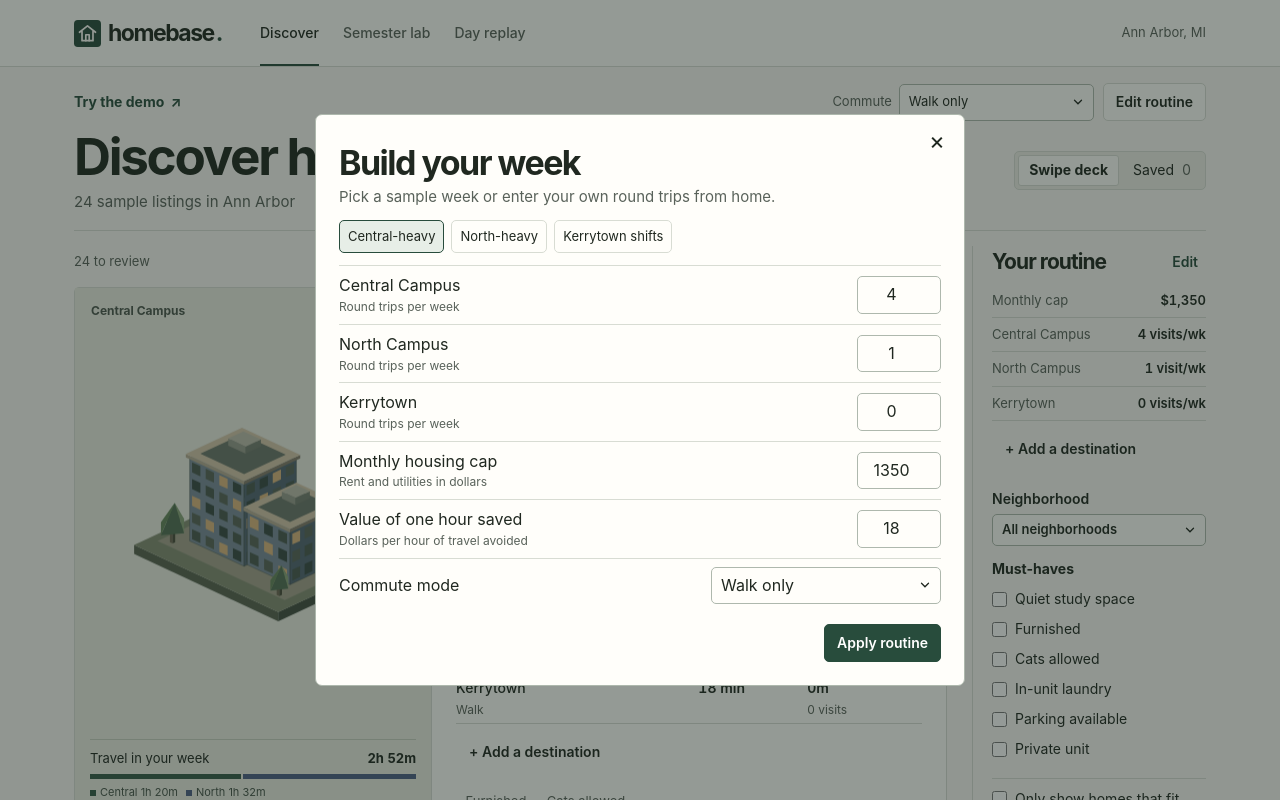
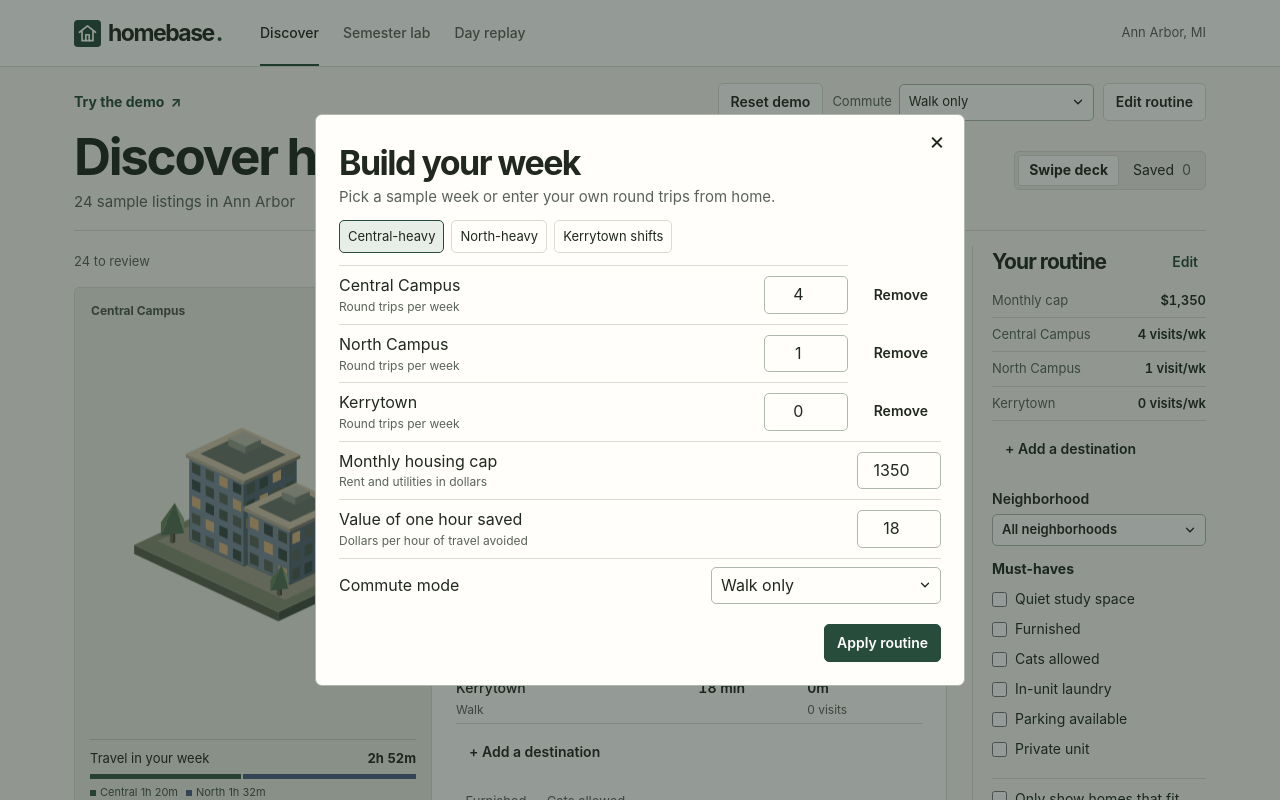
Before and after one commit to richito-g/hackthelease, a React (Vite) app: page / in a window 1280 px wide. Both pictures are taken after a click on the button "Edit routine". Shown: the top 800 px of the page. Built offline with nearby package versions, Linux system fonts and the light colour scheme.

Commit message:
Add destination removal and demo reset

```diff
--- a/src/discover.jsx
+++ b/src/discover.jsx
@@ -88,7 +88,7 @@ function CompareSaved({homes,routine,onClose}) {
     ['Rent + utilities',home=>cash(home.rent)+' + '+cash(home.utilities)],
     ['Budget fit',home=>home.eligible?cash(routine.budget-home.monthly)+' left':cash(home.overBudget)+' over'],
     ['Weekly travel',home=>duration(home.weekly)],
-    ...routine.names.map((name,index)=>[name,home=>home.trips[index].out.minutes+' min · '+home.trips[index].out.label]),
+    ...routine.names.flatMap((name,index)=>routine.hiddenCampuses?.includes(index) && !routine.days[index] ? [] : [[name,home=>home.trips[index].out.minutes+' min · '+home.trips[index].out.label]]),
     ['Amenities',home=>home.features.map(need=>housingNeeds[need]).join(', ')],
     ['Must-haves missed',home=>home.missing.map(need=>housingNeeds[need]).join(', ') || 'None']
   ];
@@ -148,6 +148,11 @@ export default function Discover({routine:baseRoutine,deck,setDeck,onEdit,showSa
   function toggleNeed(key) {
     setDeck(current=>({...current,needs:current.needs.includes(key) ?
       current.needs.filter(need=>need!==key) : [...current.needs,key]}));
+  }
+
+  function removePlace(place) {
+    setDeck(current=>({...current,places:current.places.filter(p=>placeKey(p)!==placeKey(place))}));
+    setStatus('Removed '+place.name+' from your routine.');
   }
 
   function removeSaved(id) {
@@ -213,14 +218,14 @@ export default function Discover({routine:baseRoutine,deck,setDeck,onEdit,showSa
         <div className="profile-heading"><h2>Your routine</h2><button className="text-button" onClick={onEdit}>Edit</button></div>
         <dl id="deck-routine">
           <div><dt>Monthly cap</dt><dd>{cash(routine.budget)}</dd></div>
-          {destinations.map((name,index)=><div key={name}><dt>{name}</dt><dd>{routine.days[index]} {routine.days[index]===1?'visit':'visits'}/wk</dd></div>)}
+          {destinations.map((name,index)=>!routine.hiddenCampuses?.includes(index) || routine.days[index] ? <div key={name}><dt>{name}</dt><dd>{routine.days[index]} {routine.days[index]===1?'visit':'visits'}/wk</dd></div> : null)}
         </dl>
         {places.map((place,index)=><div className="custom-place" key={placeKey(place)}>
           <label>{place.name}<select aria-label={'Weekly visits to '+place.name} value={place.visits} onChange={event=>{
             const visits=Number(event.target.value);
             setDeck(current=>({...current,places:current.places.map((p,i)=>i===index?{...p,visits}:p)}));
           }}>{Array.from({length:8},(_,n)=><option key={n} value={n}>{n} visits/wk</option>)}</select></label>
-          <button className="text-button" aria-label={'Remove '+place.name} onClick={()=>setDeck(current=>({...current,places:current.places.filter(p=>placeKey(p)!==placeKey(place))}))}>Remove</button>
+          <button className="text-button" aria-label={'Remove '+place.name} onClick={()=>removePlace(place)}>Remove</button>
         </div>)}
         <button className="text-button add-place" onClick={()=>setPicker(true)}>+ Add a destination</button>
         <label className="area-filter">Neighborhood<select value={area} onChange={event=>setArea(event.target.value)}>
@@ -234,7 +239,7 @@ export default function Discover({routine:baseRoutine,deck,setDeck,onEdit,showSa
           onChange={event=>{const onlyFit=event.target.checked;setDeck(current=>({...current,onlyFit}));}} /> Only show homes that fit</label>
       </aside>
     </div>}
-    {picker && <PlacePicker homes={showSaved || !home ? saved : [home,...saved]} savedView={showSaved} places={places} onClose={()=>setPicker(false)} onAdd={place=>{
+    {picker && <PlacePicker homes={showSaved || !home ? saved : [home,...saved]} savedView={showSaved} onRemove={removePlace} places={places} onClose={()=>setPicker(false)} onAdd={place=>{
       setDeck(current=>current.places.some(p=>placeKey(p)===placeKey(place)) ? current : {...current,places:[...current.places,place]});
       setPicker(false); setStatus('Added '+place.name+' to your routine.');
     }}/>}
--- a/src/main.jsx
+++ b/src/main.jsx
@@ -1,10 +1,11 @@
 import React, { useEffect, useState } from 'react';
 import { createRoot } from 'react-dom/client';
+import { placeKey } from '../places.js';
 import { cash, destinations, presets } from '../model.js';
 import Discover from './discover.jsx';
 import Showcase from './showcase.jsx';
 import { DayReplay, SemesterLab } from './labs.jsx';
-import { modes, useDeck, useRoutine } from './state.js';
+import { modes, restoreDeck, useDeck, useRoutine } from './state.js';
 import { Dialog } from './ui.jsx';
 import '../style.css';
 
@@ -14,8 +15,16 @@ function currentPage() {
   return Object.hasOwn(pages,page) || page==='demo' ? page : 'discover';
 }
 
-function RoutineEditor({routine,onApply,onClose}) {
+function RoutineEditor({routine,places,onApply,onClose}) {
   const [draft,setDraft]=useState(routine);
+  const [removed,setRemoved]=useState([]);
+  function toggleCampus(index,include) {
+    const days=[...draft.days];
+    days[index]=include?1:0;
+    const hiddenCampuses=(draft.hiddenCampuses ?? []).filter(i=>i!==index);
+    if (!include) hiddenCampuses.push(index);
+    setDraft({...draft,days,hiddenCampuses});
+  }
   const names={central:'Central-heavy',north:'North-heavy',market:'Kerrytown shifts'};
   return <Dialog onClose={onClose}>
     <h2 id="dialog-title">Build your week</h2>
@@ -23,15 +32,20 @@ function RoutineEditor({routine,onApply,onClose}) {
     <div className="seg" role="group" aria-label="Sample weeks">{Object.entries(presets).map(([key,preset])=>{
       const active=preset.days.every((n,index)=>n===draft.days[index]);
       return <button key={key} aria-pressed={active} className={active?'selected':undefined}
-        onClick={()=>setDraft({...draft,days:preset.days})}>{names[key]}</button>;
+        onClick={()=>setDraft({...draft,days:preset.days,hiddenCampuses:[]})}>{names[key]}</button>;
     })}</div>
-    <form onSubmit={event=>{event.preventDefault();onApply({...draft,days:draft.days.map(Number),budget:Number(draft.budget),value:Number(draft.value)});}}>
-      {destinations.map((name,index)=><label className="formrow" key={name}>
+    <form onSubmit={event=>{event.preventDefault();onApply({...draft,days:draft.days.map(Number),budget:Number(draft.budget),value:Number(draft.value)},removed);}}>
+      {destinations.map((name,index)=>draft.hiddenCampuses?.includes(index) && !draft.days[index]
+        ? <button type="button" key={name} onClick={()=>toggleCampus(index,true)}>Add {name}</button>
+        : <div key={name} className="routine-destination"><label className="formrow">
         <span>{name}<small>Round trips per week</small></span>
         <input type="number" min="0" max="7" step="1" required value={draft.days[index]} onChange={event=>{
           const days=[...draft.days];days[index]=event.target.value===''?'':Number(event.target.value);setDraft({...draft,days});
         }} />
-      </label>)}
+      </label><button type="button" className="text-button" aria-label={'Remove '+name} onClick={()=>toggleCampus(index,false)}>Remove</button></div>)}
+      {places.filter(p=>!removed.includes(placeKey(p))).map(p=><div className="formrow" key={placeKey(p)}>
+        <span>{p.name}<small>{p.visits} visits per week</small></span>
+        <button type="button" className="text-button" aria-label={'Remove '+p.name} onClick={()=>setRemoved([...removed,placeKey(p)])}>Remove</button></div>)}
       <label className="formrow"><span>Monthly housing cap<small>Rent and utilities in dollars</small></span>
         <input type="number" min="0" max="10000" required value={draft.budget} onChange={event=>setDraft({...draft,budget:event.target.value})}/></label>
       <label className="formrow"><span>Value of one hour saved<small>Dollars per hour of travel avoided</small></span>
@@ -70,6 +84,19 @@ function App() {
   const [showSaved,setShowSaved]=useState(false);
   const [dialog,setDialog]=useState(null);
   const [notice,setNotice]=useState('');
+  const [run,setRun]=useState(0);
+  function resetDemo() {
+    setRoutine({...presets.central,mode:'walk'});
+    setDeck(restoreDeck(null));
+    setShowSaved(false);
+    setRun(previous=>previous+1);
+    setDialog(null);
+    window.location.hash='discover';
+    setPage('discover');
+    window.scrollTo(0,0);
+    setNotice('Demo reset. All 24 homes are ready to review.');
+    requestAnimationFrame(()=>document.getElementById('main-content')?.focus({preventScroll:true}));
+  }
   const edit=()=>setDialog('routine');
   const close=()=>setDialog(null);
   useEffect(()=>{
@@ -87,21 +114,32 @@ function App() {
       <span className="location">Ann Arbor, MI</span>
     </div></header>
     <main id="main-content" tabIndex={-1}>
-      <div className="view-toolbar" hidden={page==='demo'}><a className="demo-link" href="#demo">Try the demo <span aria-hidden="true">↗</span></a><div className="intro-actions">
+      <div className="view-toolbar">{page!=='demo' && <a className="demo-link" href="#demo">Try the demo <span aria-hidden="true">↗</span></a>}<div className="intro-actions">
+        <button className="edit" onClick={()=>setDialog('reset')}>Reset demo</button>
+        {page!=='demo' && <>
         <label>Commute <ModeSelect value={routine.mode} onChange={mode=>setRoutine({...routine,mode})}/></label>
-        <button className="edit" onClick={edit}>Edit routine</button>
+        <button className="edit" onClick={edit}>Edit routine</button></>}
       </div></div>
+      <React.Fragment key={run}>
       {page==='demo' && <Showcase />}
       <div hidden={page!=='discover'}>
         <Discover routine={routine} deck={deck} setDeck={setDeck} onEdit={edit} showSaved={showSaved} setShowSaved={setShowSaved} />
       </div>
       <div hidden={page!=='semester'}><SemesterLab deck={deck} routine={routine} setRoutine={setRoutine} onEdit={edit} /></div>
       <div hidden={page!=='replay'}><DayReplay mode={routine.mode} /></div>
+      </React.Fragment>
       <footer><span>Homebase · University of Michigan pilot</span><button onClick={()=>setDialog('method')}>Demo data & methodology</button></footer>
     </main>
-    {dialog==='routine' && <RoutineEditor routine={routine} onApply={updated=>{
+    {dialog==='routine' && <RoutineEditor routine={routine} places={deck.places} onApply={(updated,removed)=>{
+      if (removed.length) setDeck(current=>({...current,places:current.places.filter(p=>!removed.includes(placeKey(p)))}));
       setRoutine(updated);setNotice('Routine updated. Monthly cap '+cash(updated.budget)+'.');close();
     }} onClose={close}/>}
+    {dialog==='reset' && <Dialog onClose={close}>
+      <h2 id="dialog-title">Reset the demo?</h2>
+      <p>This clears saved and passed homes, notes, custom destinations and filters in this browser. You’ll return to Discover with the starting routine and all 24 homes.</p>
+      <div className="modal-actions"><button className="secondary" onClick={close}>Cancel</button>
+        <button className="primary" onClick={resetDemo}>Reset and start over</button></div>
+    </Dialog>}
     {dialog==='method' && <Methodology onClose={close}/>}
     <p className="sr" role="status">{notice}</p>
   </>;
--- a/src/place-picker.jsx
+++ b/src/place-picker.jsx
@@ -4,7 +4,7 @@ import HomeMap from './home-map.jsx';
 import { cash, customCommute } from '../model.js';
 import { isLocalPlace, library, placeKey } from '../places.js';
 
-export default function PlacePicker({homes,savedView,onAdd,onClose,places}) {
+export default function PlacePicker({homes,savedView,onAdd,onRemove,onClose,places}) {
   const [activeId,setActiveId]=useState(homes[0]?.id);
   const home=homes.find(item=>item.id===activeId) ?? homes[0];
   const [query,setQuery]=useState('');
@@ -68,8 +68,8 @@ export default function PlacePicker({homes,savedView,onAdd,onClose,places}) {
       <p aria-live="polite"><strong>{home.name}</strong> · {home.area} · {cash(home.monthly)}/mo</p></>}
     {selected && <><h3>{selected.name}</h3>
       {bus && <p>From {home.name}: <strong>{customCommute(home,selected,'walk').out.minutes} min walking</strong> · {bus.bus ? bus.minutes+' min via '+bus.label : 'walking is fastest among modeled routes'}.</p>}
-      <label className="formrow">Round trips per week<select value={visits} onChange={e=>setVisits(Number(e.target.value))}>{Array.from({length:8},(_,n)=><option key={n}>{n}</option>)}</select></label>
-      <button className="primary" disabled={exists} onClick={()=>onAdd({...selected,visits})}>{exists?'Already in your routine':'Add to my routine'}</button></>}
+      {!exists && <label className="formrow">Round trips per week<select value={visits} onChange={e=>setVisits(Number(e.target.value))}>{Array.from({length:8},(_,n)=><option key={n}>{n}</option>)}</select></label>}
+      <button className="primary" onClick={()=>{if (!exists) return onAdd({...selected,visits}); onRemove(selected); select(null); setQuery(''); setMessage('Removed '+selected.name+' from your routine.');}}>{exists?'Remove from routine':'Add to my routine'}</button></>}
     <p><small>Estimates start at the sample home’s neighborhood center. Walking uses approximate distance; bus estimates include walks to stops and modeled weekday waits. Map data © OpenStreetMap contributors.</small></p>
   </Dialog>;
 }
--- a/src/state.js
+++ b/src/state.js
@@ -15,10 +15,10 @@ function restoreRoutine(data) {
       !data.days.every(n => Number.isInteger(n) && n >= 0 && n <= 7) ||
       !Number.isInteger(data.budget) || data.budget < 0 || data.budget > 10000 ||
       !Number.isFinite(data.value) || data.value < 0 || data.value > 100) return presets.central;
-  return {...data, mode:Object.hasOwn(modes,data.mode) ? data.mode : 'walk'};
+  return {...data, hiddenCampuses:[0,1,2].filter(i=>Array.isArray(data.hiddenCampuses) && data.hiddenCampuses.includes(i) && !data.days[i]), mode:Object.hasOwn(modes,data.mode) ? data.mode : 'walk'};
 }
 
-function restoreDeck(data) {
+export function restoreDeck(data) {
   const used = new Set();
   const swipes = Array.isArray(data?.swipes) ? data.swipes.filter(entry => {
     if (!ids.has(entry?.id) || used.has(entry.id) || !['save','pass'].includes(entry.action)) return false;
--- a/src/ui.jsx
+++ b/src/ui.jsx
@@ -30,6 +30,7 @@ export function CampusStats({home,routine}) {
     <thead><tr><th scope="col">Destination</th><th scope="col">One way</th><th scope="col">Per week</th></tr></thead>
     <tbody>{home.trips.map(({out,back},index) => {
       const visits = routine.days[index];
+      if (!visits && routine.hiddenCampuses?.includes(index)) return null;
       const name = routine.names?.[index] ?? destinations[index];
       return <tr key={index}>
         <th scope="row">{name}<small>{out.label}{out.bus && ' · '+out.bus.from}</small></th>
--- a/style.css
+++ b/style.css
@@ -489,3 +489,6 @@ dialog::backdrop { background: #17231d75; }
 .atlas-choices {position:absolute;z-index:5;left:12px;bottom:12px;max-height:70%;overflow:auto;padding:10px;background:#fff;border-radius:4px;color:#202823}
 .atlas-choices button {padding:6px 10px}
 .atlas-choices button[aria-pressed] {display:block;width:100%;text-align:left}
+
+.routine-destination {display:flex;align-items:center;gap:.8rem}
+.routine-destination .formrow {flex:1;min-width:0}
```
